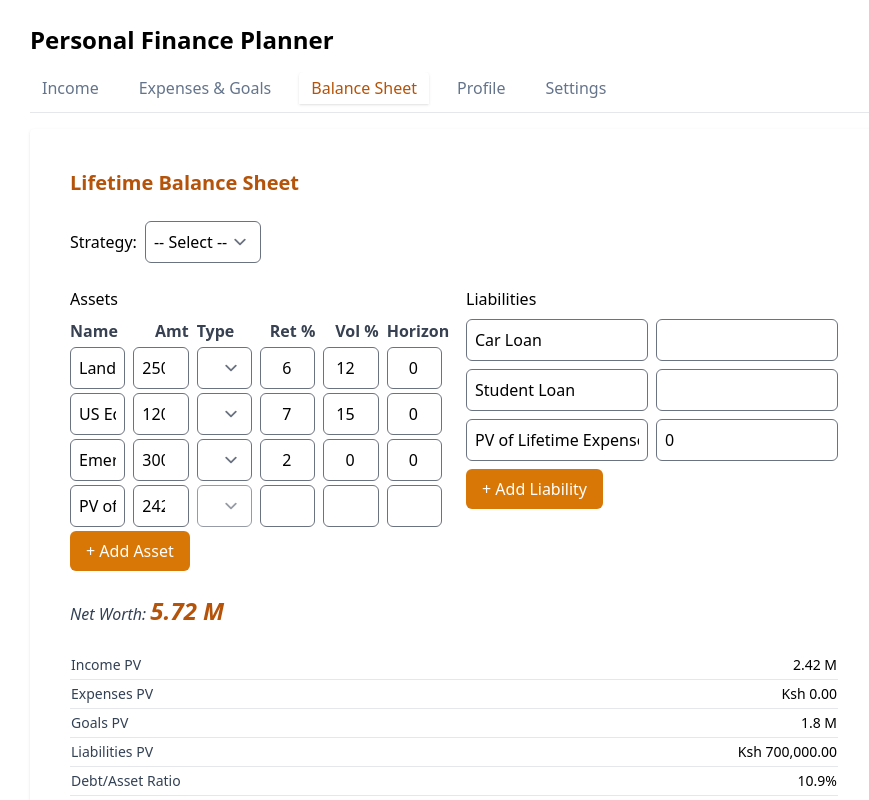
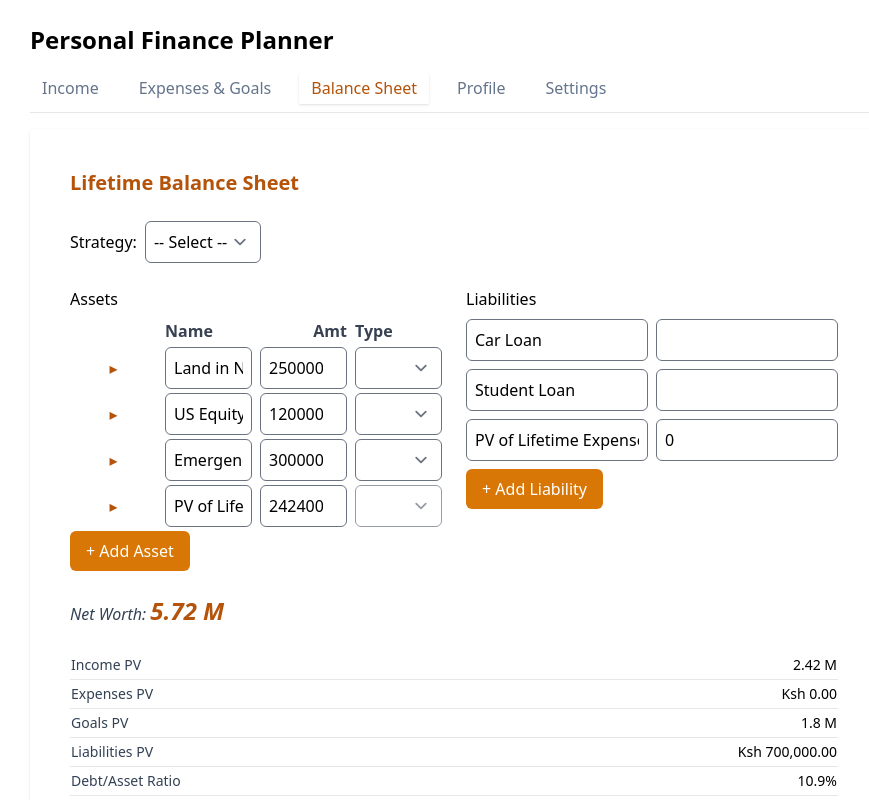
Before and after one commit to MMJGGR/personal-finance-app, a React (Vite) app: page / in a window 1280 px wide. Both pictures are taken after a click on the tab "Balance Sheet". Shown: the top 800 px of the page, without its empty margins (186-1055 px from the left). Built offline with nearby package versions, Linux system fonts and the light colour scheme.

Commit message:
Refactor asset rows with collapsible details

```diff
--- a/src/BalanceSheetTab.jsx
+++ b/src/BalanceSheetTab.jsx
@@ -34,6 +34,7 @@ export default function BalanceSheetTab() {
   } = useFinance()
 
   const [strategy, setStrategy] = useState('')
+  const [expandedAssets, setExpandedAssets] = useState({})
 
   const assetReturn = useMemo(() => {
     const total = assetsList.reduce((s, a) => s + Number(a.amount || 0), 0)
@@ -160,6 +161,9 @@ export default function BalanceSheetTab() {
     setList(updated)
   }
 
+  const toggleAsset = id =>
+    setExpandedAssets(prev => ({ ...prev, [id]: !prev[id] }))
+
   const barData = [
     { name: 'Assets', value: totalAssets },
     { name: 'Liabilities', value: totalLiabilities },
@@ -218,16 +222,23 @@ export default function BalanceSheetTab() {
       <div className="grid grid-cols-1 md:grid-cols-2 gap-6">
         <div>
           <h3 className="text-md font-medium mb-2">Assets</h3>
-          <div className="grid grid-cols-6 gap-2 font-semibold text-gray-700 mb-1">
+          <div className="grid grid-cols-4 gap-2 font-semibold text-gray-700 mb-1">
+            <div></div>
             <div>Name</div>
             <div className="text-right">Amt</div>
             <div>Type</div>
-            <div className="text-right">Ret %</div>
-            <div className="text-right">Vol %</div>
-            <div className="text-right">Horizon</div>
           </div>
           {assetsList.map((item, i) => (
-            <div key={item.id} className="grid grid-cols-6 gap-2 mb-1 items-center">
+            <React.Fragment key={item.id}>
+              <div className="grid grid-cols-4 gap-2 mb-1 items-center">
+                <button
+                  onClick={() => toggleAsset(item.id)}
+                  aria-expanded={expandedAssets[item.id] ? 'true' : 'false'}
+                  className="text-amber-700 focus:outline-none"
+                  title="Toggle details"
+                >
+                  {expandedAssets[item.id] ? '▾' : '▸'}
+                </button>
                 <input
                   className="border p-2 rounded-md"
                   value={item.name}
@@ -255,6 +266,9 @@ export default function BalanceSheetTab() {
                     <option key={t}>{t}</option>
                   ))}
                 </select>
+              </div>
+              {expandedAssets[item.id] && (
+                <div className="grid grid-cols-3 gap-2 mb-2 ml-6">
                   <input
                     type="number"
                     className="border p-2 rounded-md text-right"
@@ -277,6 +291,8 @@ export default function BalanceSheetTab() {
                     title="Horizon years"
                   />
                 </div>
+              )}
+            </React.Fragment>
           ))}
           <button
             onClick={addAsset}
@@ -291,9 +307,9 @@ export default function BalanceSheetTab() {
         <div>
           <h3 className="text-md font-medium mb-2">Liabilities</h3>
           {liabilitiesList.map((item, i) => (
-            <div key={item.id} className="flex space-x-2 mb-2">
+            <div key={item.id} className="grid grid-cols-2 gap-2 mb-2 items-center">
               <input
-                className="border p-2 rounded-md w-1/2"
+                className="border p-2 rounded-md"
                 value={item.name}
                 onChange={e => updateItem(setLiabilitiesList, liabilitiesList, i, 'name', e.target.value)}
                 disabled={item.id === 'pv-expenses'}
@@ -301,7 +317,7 @@ export default function BalanceSheetTab() {
               />
               <input
                 type="number"
-                className="border p-2 rounded-md w-1/2"
+                className="border p-2 rounded-md"
                 value={item.amount}
                 onChange={e => updateItem(setLiabilitiesList, liabilitiesList, i, 'amount', e.target.value)}
                 title="Liability amount"
```
Lines whose indentation alone changed are shown as unchanged.
